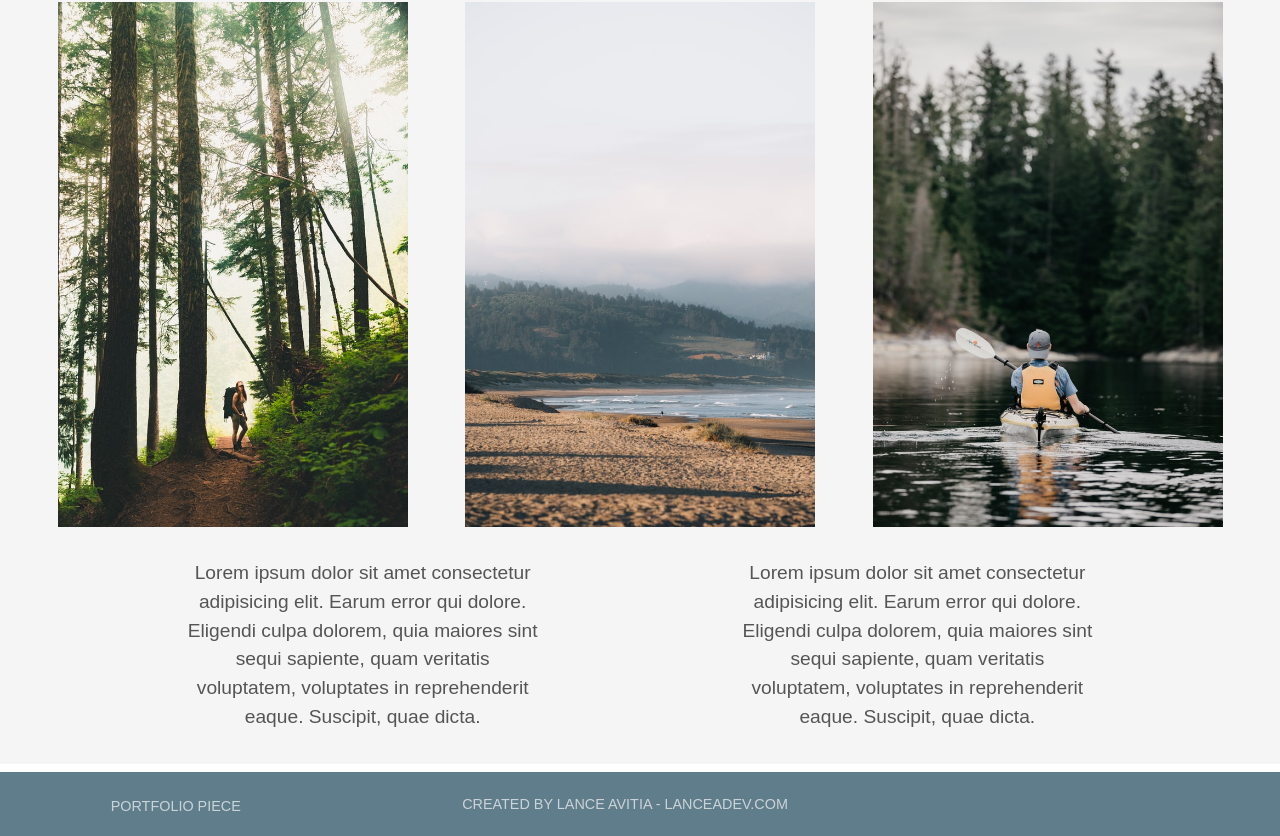
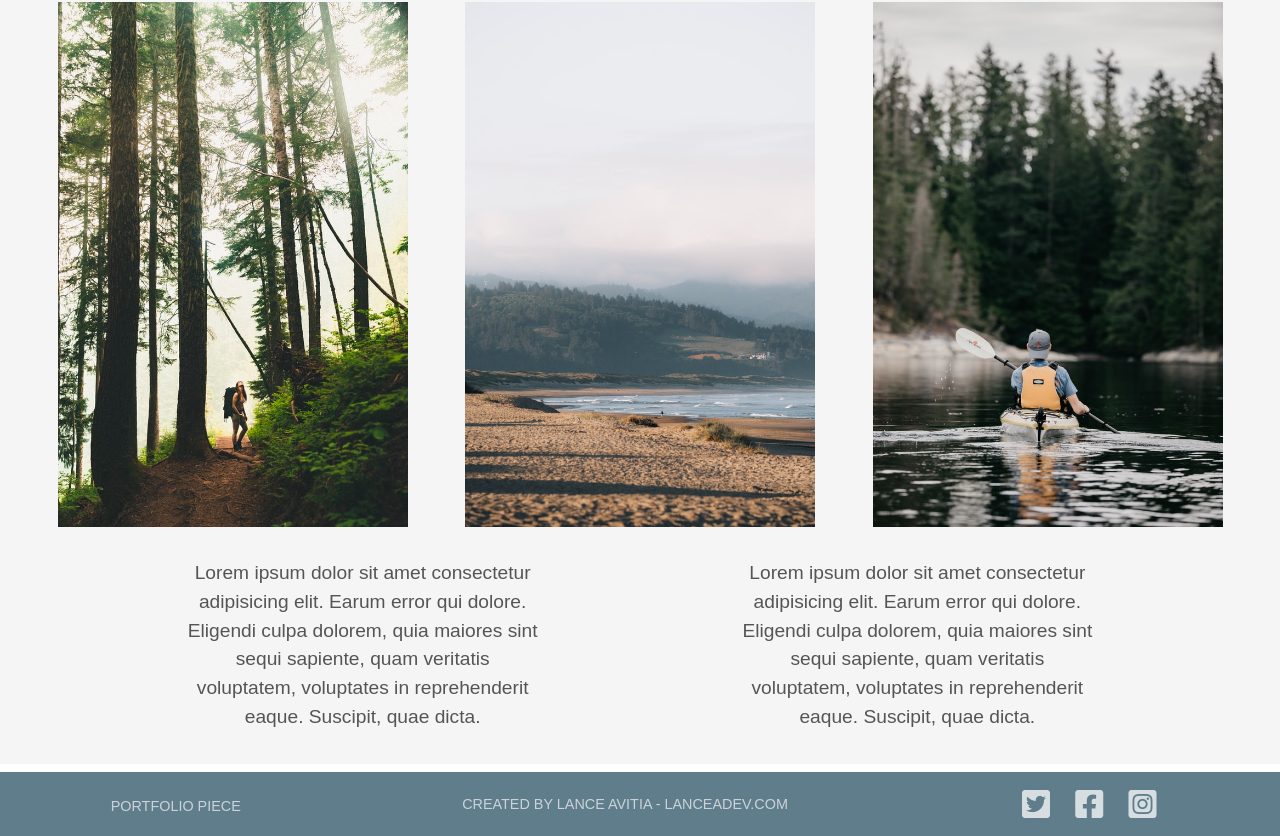
Before and after one commit to Lance77a/Puget_Blue, a plain HTML site: page about.html in a window 1280 px wide. Shown: the part 774-1610 px from the top of the page. Drawn offline with Linux system fonts and the light colour scheme.

Commit message:
Prod v1.0

```diff
--- a/about.html
+++ b/about.html
@@ -8,6 +8,7 @@
     <title>Puget Blue</title>
     <link rel="stylesheet" href="assets/css/theme.css">
     <link rel="stylesheet" href="assets/css/about.css">
+    <link rel="stylesheet" href="https://use.fontawesome.com/releases/v5.15.4/css/all.css" integrity="sha384-DyZ88mC6Up2uqS4h/KRgHuoeGwBcD4Ng9SiP4dIRy0EXTlnuz47vAwmeGwVChigm" crossorigin="anonymous">
 </head>
 
 <body>
```
Also changed, not shown: contact.html (+1 -1 lines), index.html (+1 -0 lines), tours.html (+1 -0 lines).
